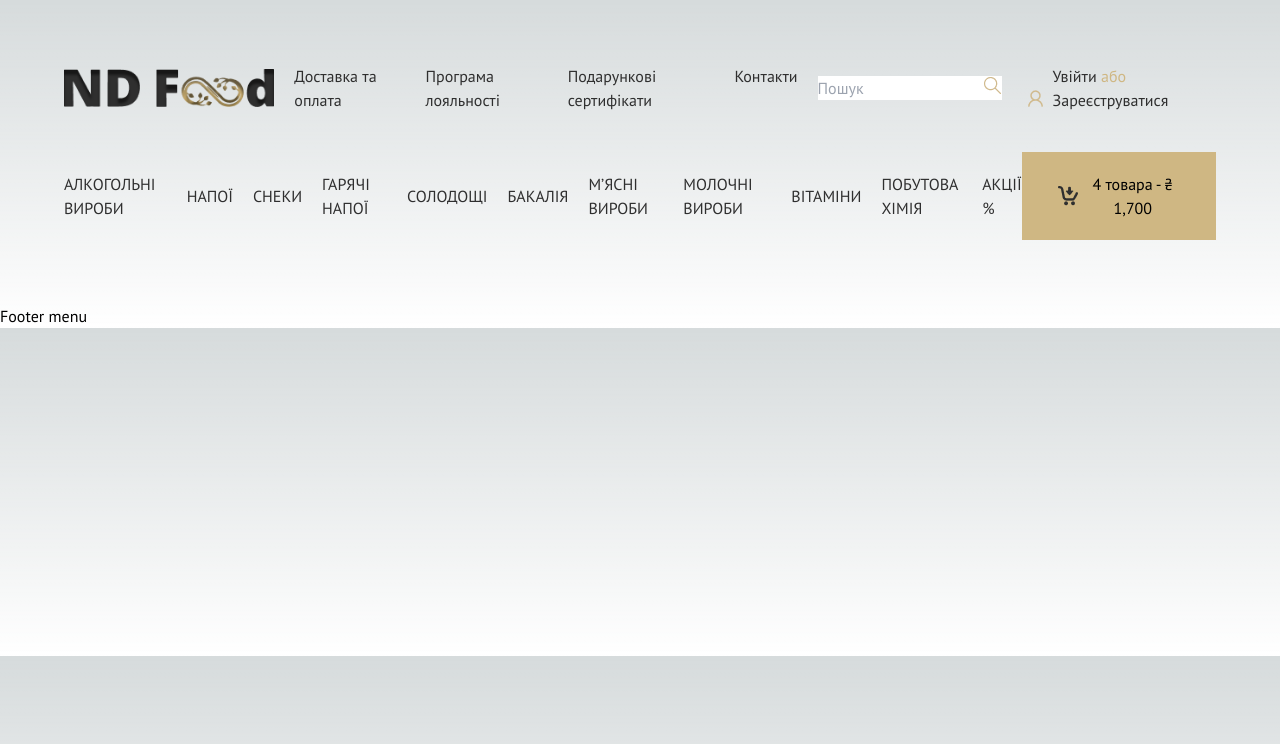
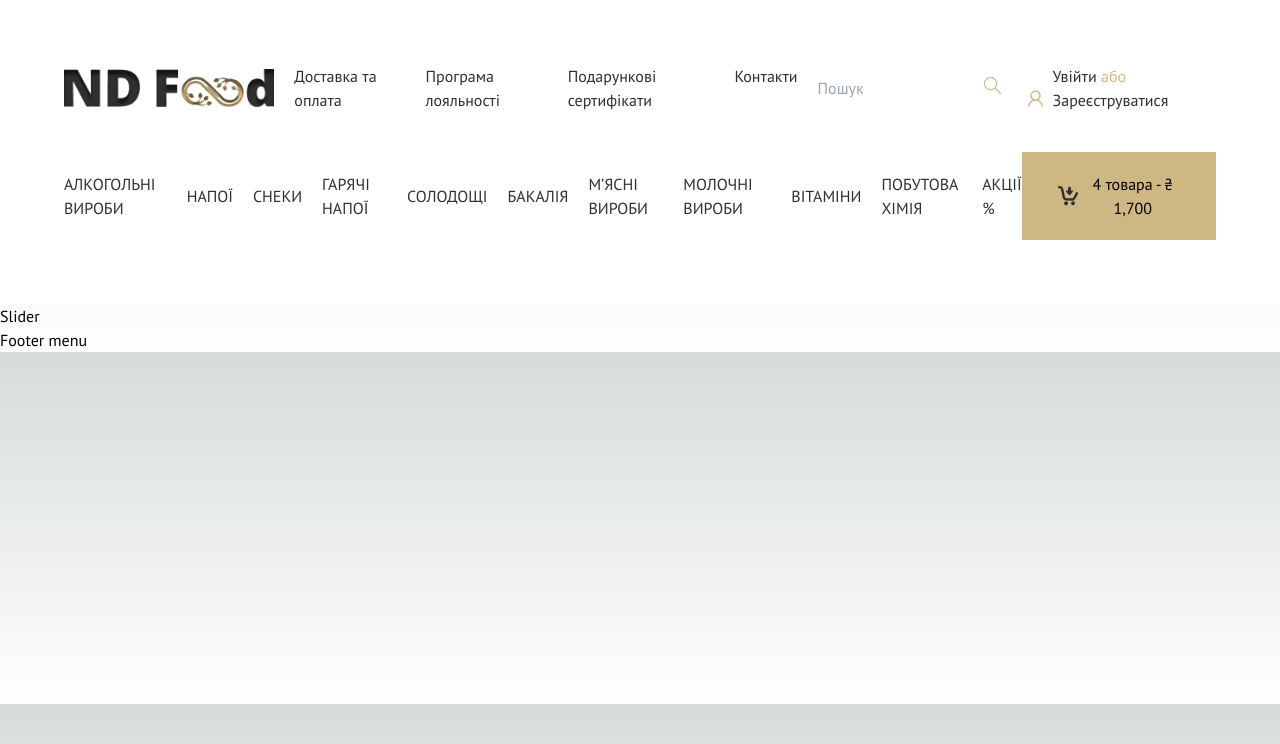
Before and after one commit to milkabaldi/ndfood, a Next.js app: page / in a window 1280 px wide. Shown: the top 744 px of the page. Built offline with nearby package versions, Linux system fonts and the light colour scheme.

Commit message:
slider section

```diff
--- a/src/components/Navbar.jsx
+++ b/src/components/Navbar.jsx
@@ -6,7 +6,7 @@ import Link from 'next/link'
 
 export const Navbar = ({data}) => {
   return (
-    <section className={`${styles.paddingY} ${styles.paddingX}`}>
+    <header className={`${styles.paddingY} ${styles.paddingX} bg-secondary`}>
       <div className={`${styles.boxWidth} flex flex-col`} >
         <div className='flex justify-between items-center gap-5 mb-10'>
           <Link href='/'>
@@ -39,6 +39,6 @@ export const Navbar = ({data}) => {
           </button>
         </div>
       </div>
-    </section>
+    </header>
   )
 }
--- /dev/null
+++ b/src/components/Slider.jsx
@@ -0,0 +1,7 @@
+import React from 'react'
+
+export const Slider = () => {
+  return (
+    <div>Slider</div>
+  )
+}
--- a/src/components/index.js
+++ b/src/components/index.js
@@ -1,8 +1,10 @@
 import Navbar from './Navbar.jsx'
-import Footer from './Footer'
+import Footer from './Footer.jsx'
+import Slider from './slider.jsx'
 
 
 export default {
     Footer,
     Navbar,
+    Slider
 }
--- a/src/pages/home/Homepage.jsx
+++ b/src/pages/home/Homepage.jsx
@@ -1,11 +1,13 @@
 import React from 'react'
 import { Navbar } from '@/components/Navbar'
 import { Footer } from '@/components/Footer'
+import { Slider } from '@/components/Slider'
 
 export default function Homepage({data}) {
   return (
     <>
         <Navbar data={data} />
+        <Slider />
         <Footer />
     </>
   )
```
